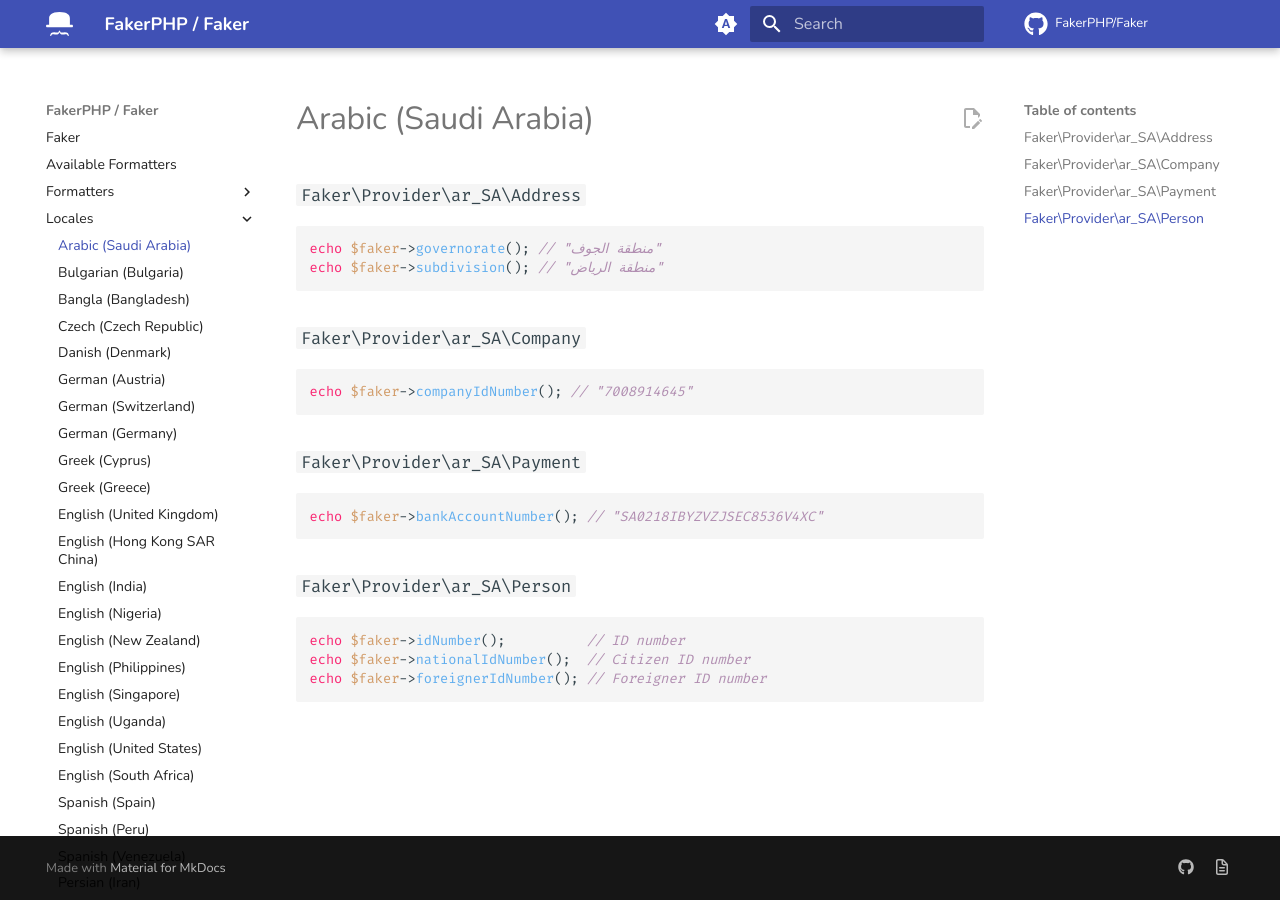
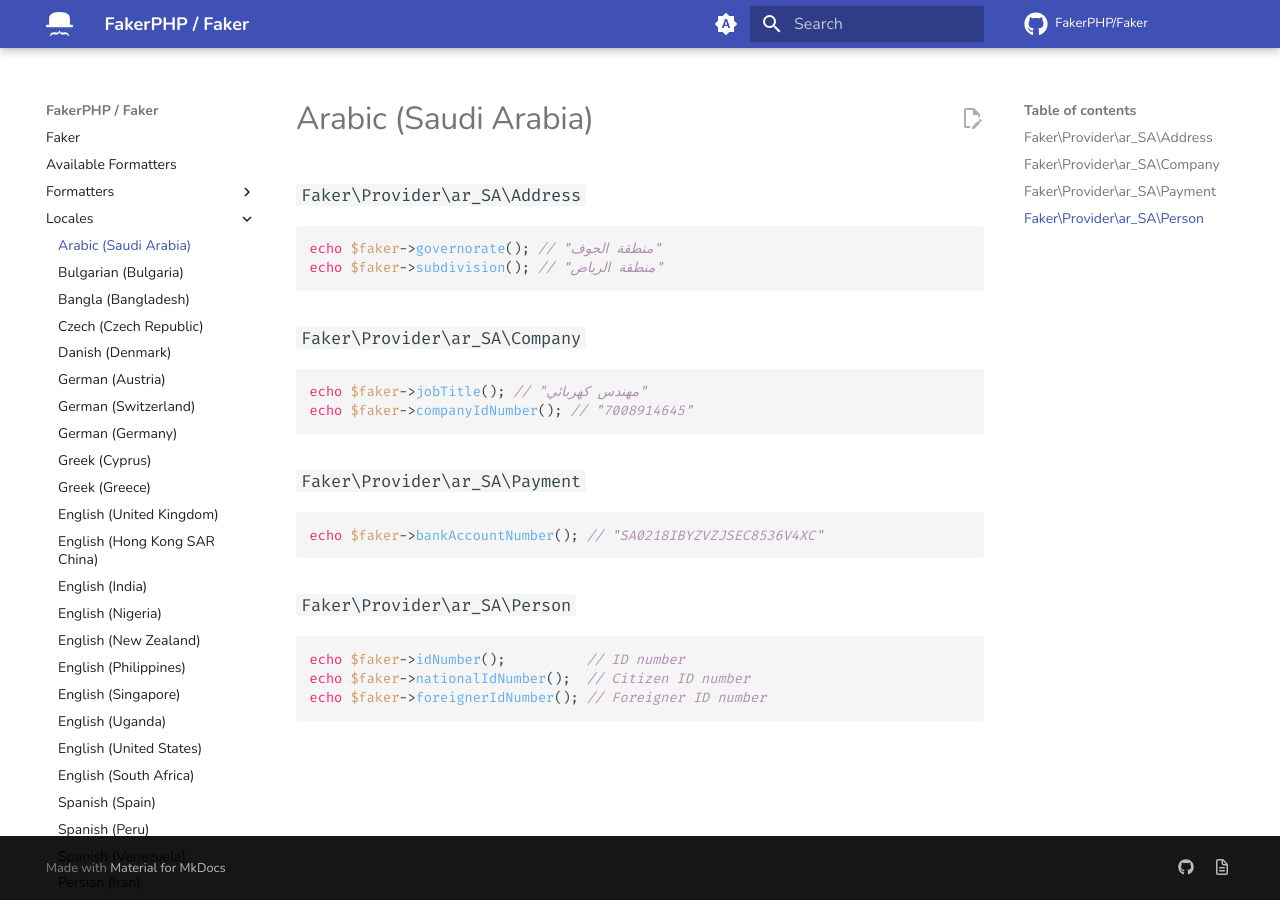
Before and after one commit to FakerPHP/fakerphp.github.io, an MkDocs documentation site: the page built from docs/locales/ar_SA.md, in a window 1280 px wide. Built offline with MkDocs 1.6.1 and Material for MkDocs 9.7.7, drawn with Linux system fonts in a browser that asks for light colours; nearby versions of some CDN libraries; comment, search, counter and statistics services are not loaded.

Commit message:
docs: document jobTitle formatter for ar_SA

````diff
--- a/docs/locales/ar_SA.md
+++ b/docs/locales/ar_SA.md
@@ -10,9 +10,9 @@
 ### `Faker\Provider\ar_SA\Company`
 
 ```php
+echo $faker->jobTitle(); // "مهندس كهربائي"
 echo $faker->companyIdNumber(); // "7008914645"
 ```
-
 
 ### `Faker\Provider\ar_SA\Payment`
 
````
